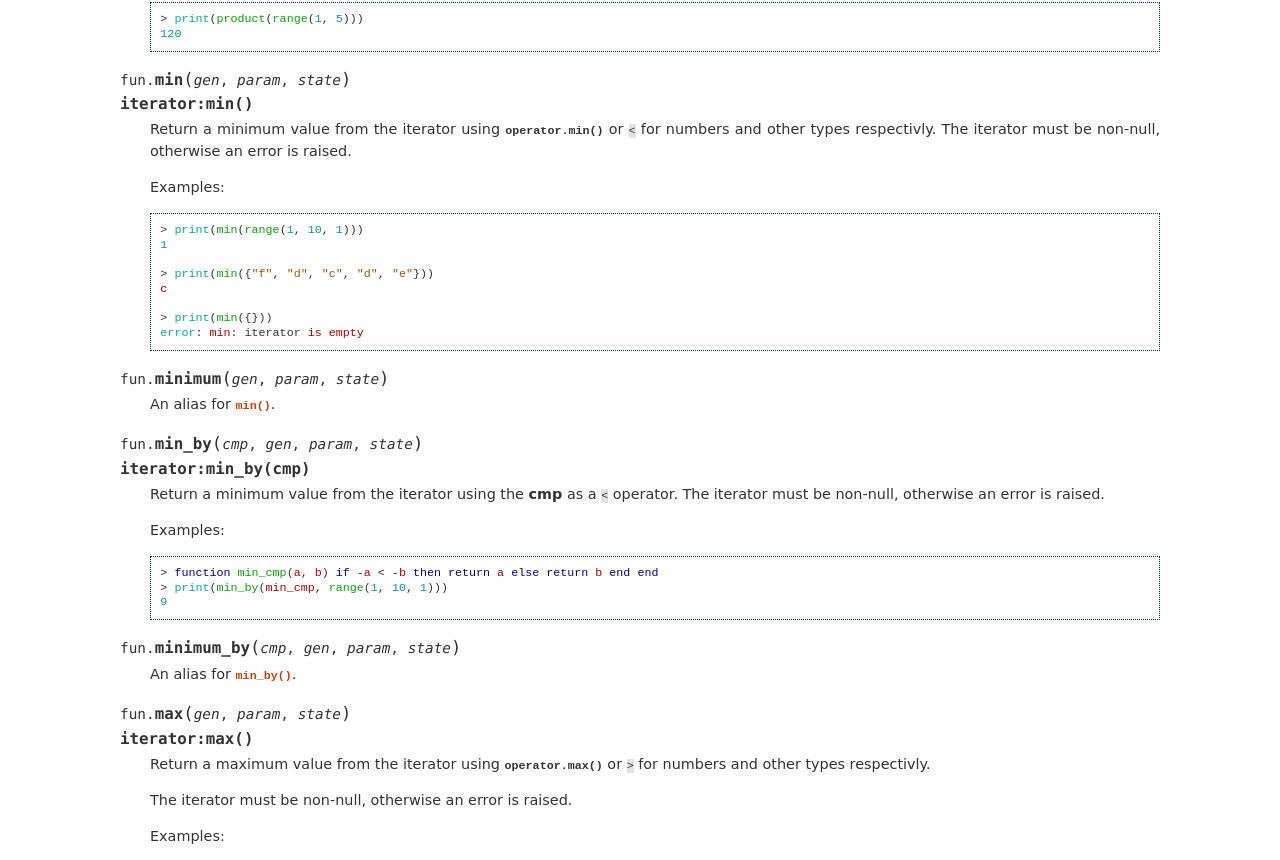
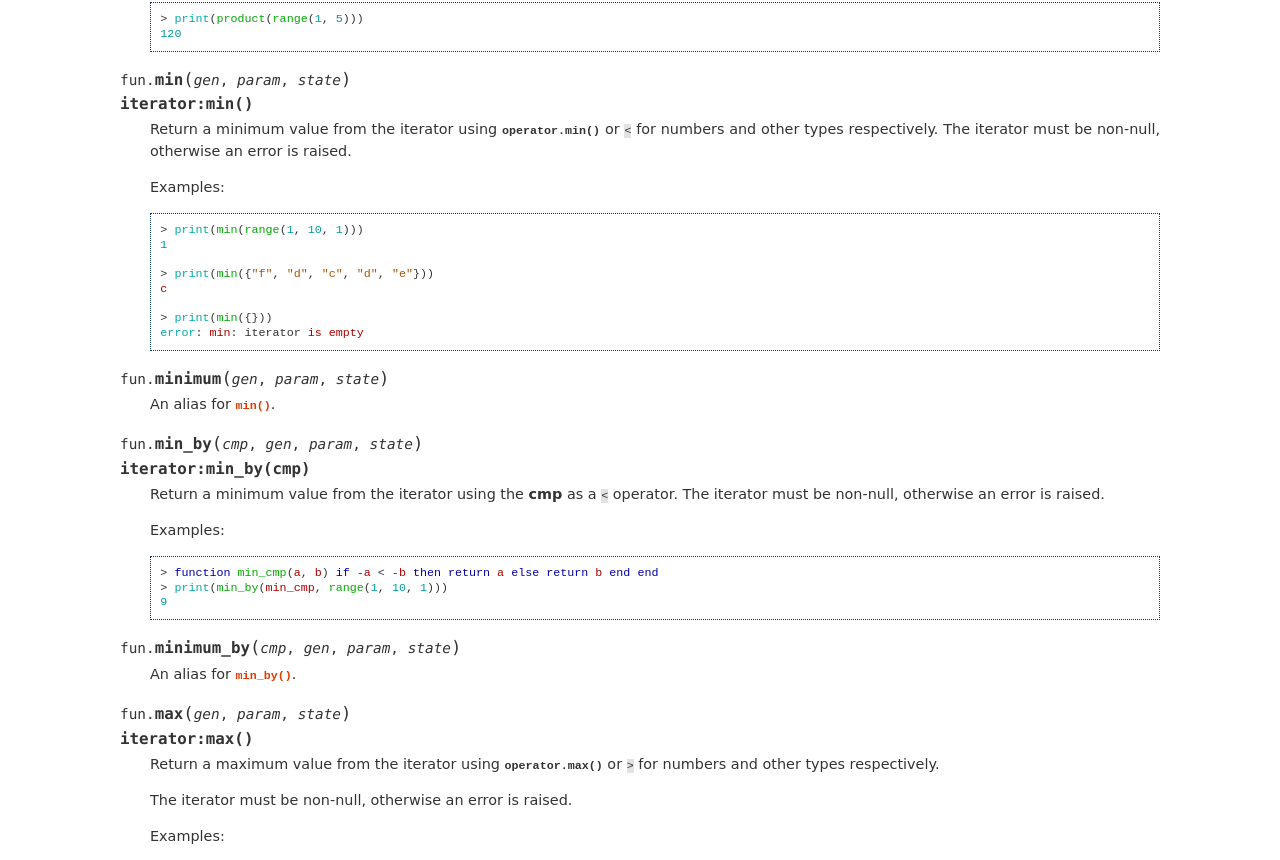
Before and after one commit to luafun/luafun, a Sphinx documentation site: the page built from doc/reducing.rst, in a window 1280 px wide and 1400 px high, scrolled down 3929 px. Shown: the part 139-999 px from the top of the window. Built offline with Sphinx 7.4.7, drawn with Linux system fonts in a browser that asks for light colours.

Commit message:
Fix typos

```diff
--- a/doc/compositions.rst
+++ b/doc/compositions.rst
@@ -51,7 +51,7 @@
    ``{gen, param, state}``. The returned iterator is constant space and no
    return values are buffered. Instead of that the function make a clone of the
    source ``{gen, param, state}`` iterator. Therefore, the source iterator
-   must be pure functional to make an indentical clone. Infinity iterators
+   must be pure functional to make an identical clone. Infinity iterators
    are supported, but are not recommended.
 
    .. note:: ``{gen, param, state}`` must be pure functional to work properly
--- a/doc/intro.rst
+++ b/doc/intro.rst
@@ -46,7 +46,7 @@
 .. code-block:: none
    :emphasize-lines: 2,14
 
-    -- skip some initilization code --
+    -- skip some initialization code --
     ->LOOP:
     0bcaffd0  movsd [rsp+0x8], xmm7
     0bcaffd6  addsd xmm4, xmm5
--- a/doc/operators.rst
+++ b/doc/operators.rst
@@ -89,7 +89,7 @@
 
    Performs C-like integer division.
 
-   Equvalent to:
+   Equivalent to:
 
    .. code-block:: lua
 
--- a/doc/reducing.rst
+++ b/doc/reducing.rst
@@ -241,7 +241,7 @@
               iterator:min()
 
    Return a minimum value from the iterator using :func:`operator.min` or ``<``
-   for numbers and other types respectivly. The iterator must be
+   for numbers and other types respectively. The iterator must be
    non-null, otherwise an error is raised.
 
    Examples:
@@ -283,7 +283,7 @@
               iterator:max()
 
    Return a maximum value from the iterator using :func:`operator.max` or ``>``
-   for numbers and other types respectivly.
+   for numbers and other types respectively.
 
    The iterator must be non-null, otherwise an error is raised.
 
```
Also changed, not shown: README.md (+1 -1 lines), 1 other file.
